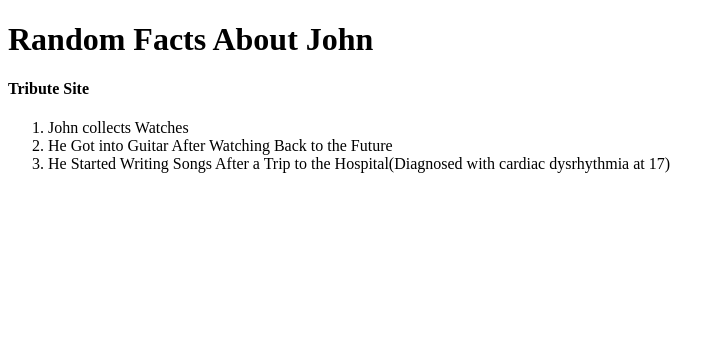
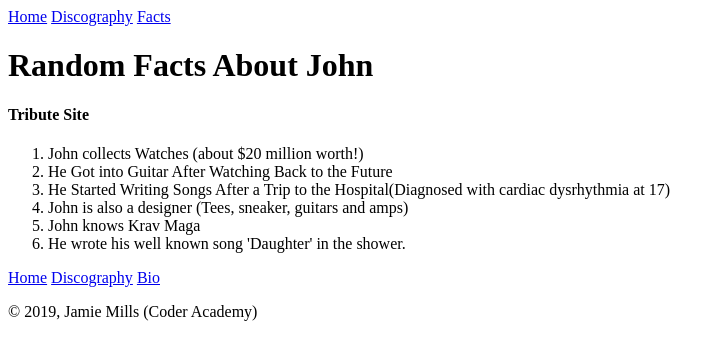
Before and after one commit to jamiemills98/CanvasChallenges, a plain HTML site: page intro_html_challange/bio.html in a window 1280 px wide. Shown: the whole page, without its empty margins (0-725 px from the left). Drawn offline with Linux system fonts and the light colour scheme.

Commit message:
header and footer added to disco and bio pages + more facts added to bio page

```diff
--- a/intro_html_challange/bio.html
+++ b/intro_html_challange/bio.html
@@ -1,17 +1,40 @@
 <!DOCTYPE html>
 <html>
 <head>
-    <title>About John</title>
+    <title>Facts About John</title>
 </head>
 <body>
+    <!--Nav-->
+        <header>
+                <nav>
+                    <span><a href="index.html">Home</a></span>
+                    <span><a href="discography.html">Discography</a></span>
+                    <span><a href="bio.html">Facts</a></span>
+                <nav>
+            </header>
 <h1>Random Facts About John</h1>
 <h4>Tribute Site</h4>
-
+<!--Fact list-->
 <ol>
-    <li>John collects Watches</li>
+    <li>John collects Watches (about $20 million worth!)</li>
     <li>He Got into Guitar After Watching Back to the Future</li>
     <li>He Started Writing Songs After a Trip to the Hospital(Diagnosed with cardiac dysrhythmia at 17)</li>
+    <li>John is also a designer (Tees, sneaker, guitars and amps)</li>
+    <li>John knows Krav Maga</li>
+    <li>He wrote his well known song 'Daughter' in the shower.</li>
 </ol>
 
 </body>
+
+<footer>
+    <!--Footer Nav-->
+        <nav>
+            <span><a href="#home">Home</a></span>
+            <span><a href="#discography">Discography</a></span>
+            <span><a href="#bio">Bio</a></span>
+        <nav>
+        <div class="copyright">
+            <p>© 2019, Jamie Mills (Coder Academy)</p>
+        </div>
+    </footer>
 </html>
```
Also changed, not shown: intro_html_challange/discography.html (+18 -0 lines).
